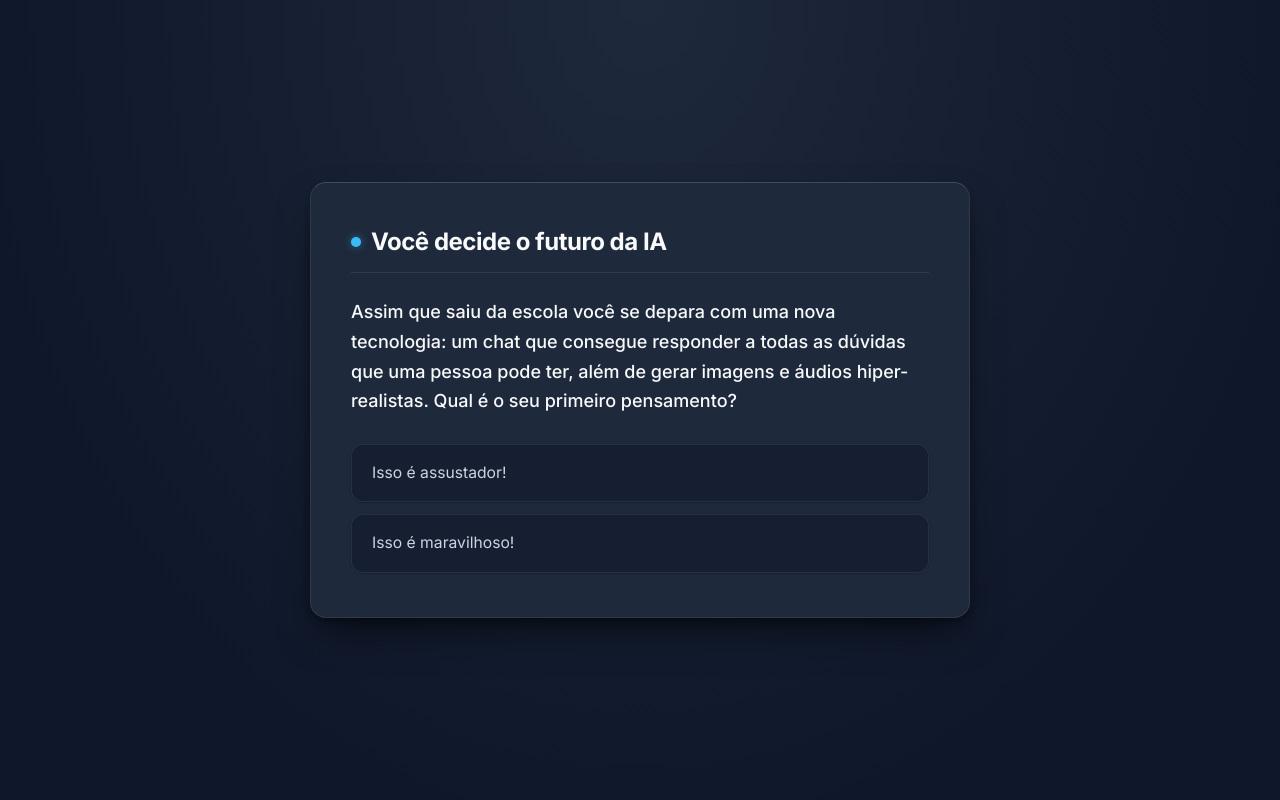
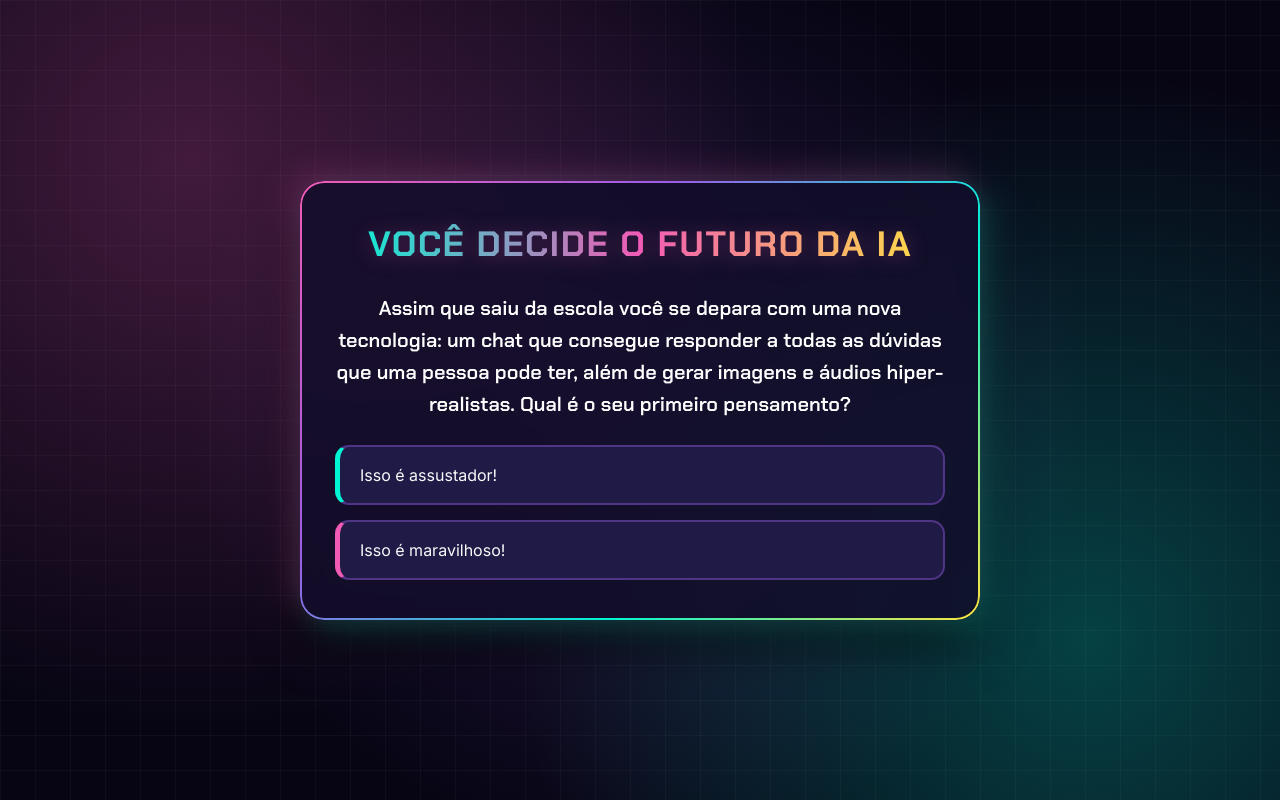
Before and after one commit to MarcioAlvarenga-AlfaDaemon/BrainStorm-II-IA, a plain HTML site: page index.html in a window 1280 px wide. Drawn offline with Linux system fonts and the light colour scheme.

Commit message:
Refactor CSS styles and color variables
Updated color variables and styles for improved design.

```diff
--- a/style.css
+++ b/style.css
@@ -1,15 +1,14 @@
-@import url('https://fonts.googleapis.com/css2?family=Inter:wght@400;500;600;700&display=swap');
+@import url('https://fonts.googleapis.com/css2?family=Chakra+Petch:wght@400;600;700&family=Inter:wght@400;500;600&display=swap');
 
 :root {
-    --cor-fundo: #0F172A;
-    --cor-superficie: #1E293B;
-    --cor-superficie-hover: #283548;
-    --cor-destaque: #38BDF8;
-    --cor-destaque-hover: #0284C7;
-    --cor-texto-principal: #F8FAFC;
-    --cor-texto-secundario: #CBD5E1;
-    --cor-borda: rgba(255, 255, 255, 0.08);
-    --cor-borda-topo: rgba(255, 255, 255, 0.16);
+    --cor-fundo: #070514;
+    --cor-principal: rgba(18, 14, 42, 0.85);
+    --cor-secundaria: rgba(35, 28, 75, 0.9);
+    --cor-ciano: #00F5D4;
+    --cor-roxo: #9B5DE5;
+    --cor-rosa: #F15BB5;
+    --cor-amarelo: #FEE440;
+    --cor-texto: #F8F9FA;
 }
 
 * {
@@ -20,105 +19,125 @@
 
 body {
     background-color: var(--cor-fundo);
-    /* Iluminação ambiente suave vindo de cima, simulando luz real */
-    background-image: radial-gradient(ellipse at 50% 0%, #1E293B 0%, #0F172A 75%);
-    color: var(--cor-texto-principal);
-    font-family: 'Inter', -apple-system, BlinkMacSystemFont, sans-serif;
+    /* Manchas de luz coloridas no fundo + grade sutil */
+    background-image:
+        radial-gradient(circle at 15% 20%, rgba(241, 91, 181, 0.25) 0%, transparent 45%),
+        radial-gradient(circle at 85% 80%, rgba(0, 245, 212, 0.25) 0%, transparent 45%),
+        radial-gradient(circle at 50% 50%, rgba(155, 93, 229, 0.2) 0%, transparent 60%),
+        linear-gradient(rgba(255, 255, 255, 0.03) 1px, transparent 1px),
+        linear-gradient(90deg, rgba(255, 255, 255, 0.03) 1px, transparent 1px);
+    background-size: 100% 100%, 100% 100%, 100% 100%, 35px 35px, 35px 35px;
+    color: var(--cor-texto);
+    font-family: 'Inter', sans-serif;
     display: flex;
     justify-content: center;
     align-items: center;
     min-height: 100vh;
-    padding: 24px;
-    -webkit-font-smoothing: antialiased;
+    padding: 20px;
 }
 
 .caixa-principal {
-    background-color: var(--cor-superficie);
-    /* Borda superior levemente mais clara para simular reflexo de luz */
-    border: 1px solid var(--cor-borda);
-    border-top: 1px solid var(--cor-borda-topo);
-    /* Sombras em camadas para profundidade realista */
+    background: var(--cor-principal);
+    backdrop-filter: blur(14px);
+    -webkit-backdrop-filter: blur(14px);
+    width: 100%;
+    max-width: 680px;
+    padding: 40px 35px;
+    border-radius: 24px;
+    text-align: center;
+    position: relative;
+    /* Sombra colorida dupla (rosa de um lado, ciano do outro) */
     box-shadow:
-        0 4px 6px -1px rgba(0, 0, 0, 0.3),
-        0 20px 40px -10px rgba(0, 0, 0, 0.6);
-    width: 100%;
-    max-width: 660px;
-    padding: 44px 40px;
-    border-radius: 16px;
-    text-align: left;
-    animation: surgir 0.4s ease-out;
+        -10px -10px 30px rgba(241, 91, 181, 0.2),
+        10px 10px 30px rgba(0, 245, 212, 0.2),
+        0 20px 50px rgba(0, 0, 0, 0.8);
+    animation: surgir 0.6s ease-out;
+}
+
+/* Borda degradê arco-íris neon ao redor da caixa */
+.caixa-principal::before {
+    content: "";
+    position: absolute;
+    inset: 0;
+    border-radius: 24px;
+    padding: 2px;
+    background: linear-gradient(135deg, var(--cor-rosa), var(--cor-roxo), var(--cor-ciano), var(--cor-amarelo));
+    -webkit-mask: linear-gradient(#fff 0 0) content-box, linear-gradient(#fff 0 0);
+    -webkit-mask-composite: xor;
+    mask-composite: exclude;
+    pointer-events: none;
 }
 
 h1 {
-    font-size: 1.5rem;
+    font-family: 'Chakra Petch', sans-serif;
+    font-size: 2.2rem;
     font-weight: 700;
-    color: var(--cor-texto-principal);
-    letter-spacing: -0.02em;
-    margin-bottom: 24px;
-    padding-bottom: 16px;
-    border-bottom: 1px solid var(--cor-borda);
-    display: flex;
-    align-items: center;
-    gap: 10px;
-}
-
-/* Pequeno indicador visual sutil antes do título */
-h1::before {
-    content: "";
-    display: inline-block;
-    width: 10px;
-    height: 10px;
-    border-radius: 50%;
-    background-color: var(--cor-destaque);
-    box-shadow: 0 0 8px rgba(56, 189, 248, 0.5);
+    text-transform: uppercase;
+    letter-spacing: 1.5px;
+    margin-bottom: 25px;
+    /* Texto com degradê colorido */
+    background: linear-gradient(90deg, var(--cor-ciano), var(--cor-rosa), var(--cor-amarelo));
+    -webkit-background-clip: text;
+    -webkit-text-fill-color: transparent;
+    filter: drop-shadow(0 2px 10px rgba(241, 91, 181, 0.3));
 }
 
 .caixa-perguntas {
-    font-size: 1.125rem;
-    line-height: 1.65;
-    color: var(--cor-texto-principal);
-    font-weight: 500;
-    margin-bottom: 28px;
+    font-family: 'Chakra Petch', sans-serif;
+    font-size: 1.25rem;
+    line-height: 1.6;
+    color: #FFFFFF;
+    margin-bottom: 25px;
+    font-weight: 600;
 }
 
 .caixa-alternativas {
     display: flex;
     flex-direction: column;
-    gap: 12px;
+    gap: 15px;
 }
 
 button {
-    background-color: rgba(15, 23, 42, 0.5);
-    color: var(--cor-texto-secundario);
-    border: 1px solid var(--cor-borda);
-    border-radius: 12px;
+    background: var(--cor-secundaria);
+    color: var(--cor-texto);
+    border: 2px solid rgba(155, 93, 229, 0.4);
+    border-radius: 14px;
     padding: 16px 20px;
     font-family: 'Inter', sans-serif;
-    font-size: 0.98rem;
-    line-height: 1.55;
+    font-size: 1rem;
+    line-height: 1.5;
     cursor: pointer;
+    transition: all 0.25s ease;
     text-align: left;
-    transition: all 0.2s ease;
-    box-shadow: 0 1px 2px rgba(0, 0, 0, 0.2);
+    position: relative;
+}
+
+/* Alterna a cor da borda entre os botões para ficar mais colorido */
+button:nth-child(odd) {
+    border-left: 5px solid var(--cor-ciano);
+}
+
+button:nth-child(even) {
+    border-left: 5px solid var(--cor-rosa);
 }
 
 button:hover {
-    background-color: var(--cor-superficie-hover);
-    border-color: rgba(56, 189, 248, 0.5);
-    color: var(--cor-texto-principal);
-    transform: translateY(-1px);
-    box-shadow: 0 4px 12px rgba(0, 0, 0, 0.25);
+    background: linear-gradient(90deg, rgba(155, 93, 229, 0.35), rgba(241, 91, 181, 0.35));
+    border-color: var(--cor-ciano);
+    color: #FFFFFF;
+    transform: translateY(-3px) scale(1.01);
+    box-shadow: 0 8px 20px rgba(155, 93, 229, 0.4);
 }
 
 button:active {
-    transform: translateY(1px);
-    box-shadow: none;
+    transform: translateY(0);
 }
 
 /* Área do Resultado */
 .caixa-resultado {
     display: none;
-    animation: surgir 0.4s ease-out;
+    margin-top: 10px;
+    animation: surgir 0.5s ease-out;
 }
 
 .caixa-resultado.mostrar {
@@ -126,24 +145,70 @@ button:active {
 }
 
 .texto-resultado {
-    font-size: 1.02rem;
+    font-family: 'Inter', sans-serif;
+    font-size: 1.05rem;
     line-height: 1.75;
-    color: var(--cor-texto-secundario);
-    background-color: rgba(15, 23, 42, 0.6);
-    border: 1px solid var(--cor-borda);
-    padding: 24px;
+    background: linear-gradient(135deg, rgba(155, 93, 229, 0.15), rgba(0, 245, 212, 0.1));
+    border: 1px solid rgba(241, 91, 181, 0.3);
+    border-left: 4px solid var(--cor-amarelo);
+    padding: 20px;
     border-radius: 12px;
-    margin-bottom: 24px;
+    text-align: justify;
+    margin-bottom: 25px;
+    color: var(--cor-texto);
 }
 
+/* Botão de Jogar Novamente super colorido */
 .novamente-btn {
-    background-color: var(--cor-destaque);
-    color: #0F172A;
-    font-weight: 600;
-    font-size: 0.95rem;
+    background: linear-gradient(90deg, var(--cor-rosa), var(--cor-roxo), var(--cor-ciano));
+    background-size: 200% auto;
+    color: #FFFFFF;
+    font-family: 'Chakra Petch', sans-serif;
+    font-weight: 700;
+    font-size: 1.1rem;
+    text-transform: uppercase;
+    letter-spacing: 1.5px;
     text-align: center;
-    padding: 14px 28px;
-    border: none;
-    border-radius: 10px;
+    padding: 15px 35px;
+    border: none !important;
+    border-radius: 50px;
     display: inline-block;
-    box-shadow: 0 2
+    box-shadow: 0 5px 20px rgba(241, 91, 181, 0.5);
+    transition: 0.4s;
+}
+
+.novamente-btn:hover {
+    background-position: right center;
+    box-shadow: 0 8px 25px rgba(0, 245, 212, 0.7);
+    transform: scale(1.05);
+}
+
+@keyframes surgir {
+    from {
+        opacity: 0;
+        transform: translateY(15px);
+    }
+    to {
+        opacity: 1;
+        transform: translateY(0);
+    }
+}
+
+@media (max-width: 600px) {
+    .caixa-principal {
+        padding: 25px 20px;
+    }
+
+    h1 {
+        font-size: 1.6rem;
+    }
+
+    .caixa-perguntas {
+        font-size: 1.1rem;
+    }
+
+    button {
+        font-size: 0.95rem;
+        padding: 14px;
+    }
+}
```
